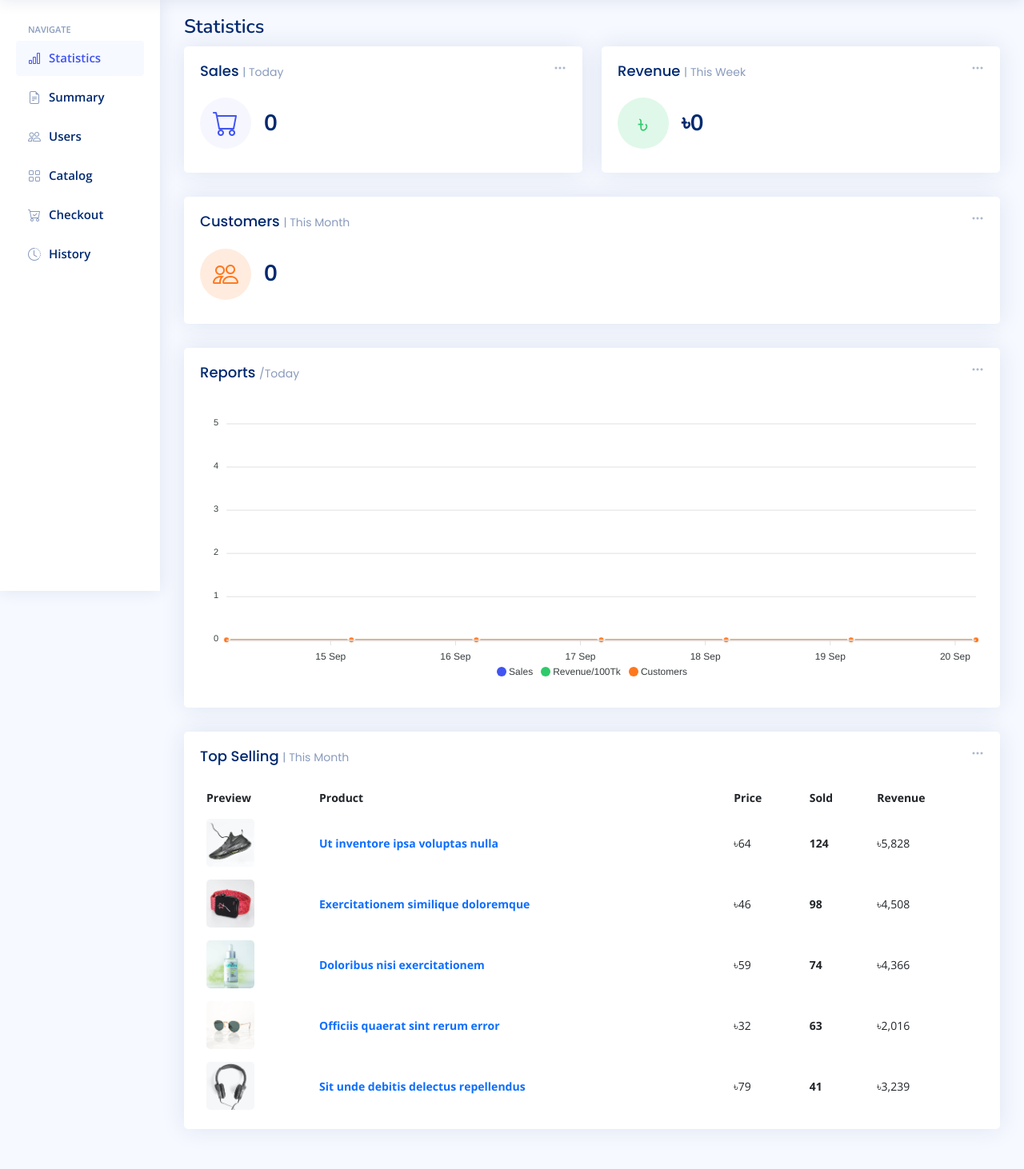
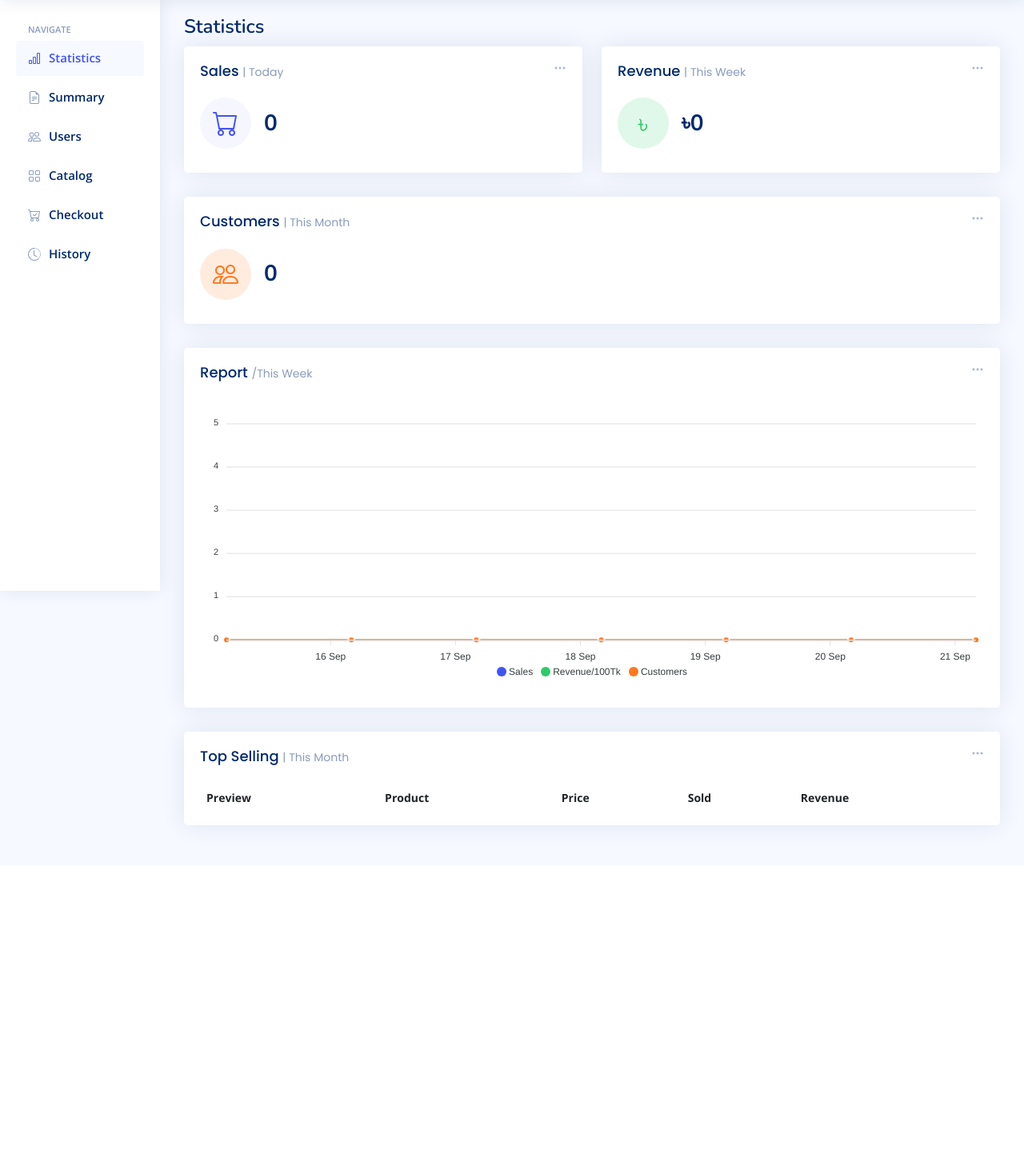
Before and after one commit to Mahdi3M/Canteen_Management, a Django app: page /home/ in a window 1280 px wide. Shown: the part 61-1523 px from the top of the page at 80% size. After the commit the page ends 1108 px from the top, so only its background shows below. Run offline with Django 4.2, Linux system fonts and the light colour scheme; a user stored in the database is signed in; tables that the repository leaves empty hold one stand-in row (values such as "Sample post"); grey boxes marked "Sample" are stand-in pictures; lists and menus that the app fills with data are empty; some libraries are stand-ins or nearby versions.

Commit message:
Last Push

```diff
--- a/Canteen_Management/Canteen/templates/Canteen/index.html
+++ b/Canteen_Management/Canteen/templates/Canteen/index.html
@@ -130,7 +130,7 @@
                 </div>
 
                 <div class="card-body">
-                  <h5 class="card-title">Reports <span>/Today</span></h5>
+                  <h5 class="card-title report-title">Reports <span>/This Week</span></h5>
 
                   <!-- Line Chart -->
                   <div id="reportsChart"></div>
@@ -143,6 +143,9 @@
                       if (chart) {
                         chart.destroy();
                       }
+
+                      const cardTitle = document.querySelector(".report-title");
+                      cardTitle.innerHTML = `Report <span>/${value}</span>`;
 
                       // Update the chart data
                       let sales_data, revenue_data, customer_data, time_data;
@@ -230,6 +233,7 @@
 
               </div>
             </div><!-- End Reports -->
+
             <!-- Top Selling -->
             <div class="col-12">
               <div class="card top-selling overflow-auto">
@@ -260,41 +264,33 @@
                       </tr>
                     </thead>
                     <tbody>
-                      <tr>
-                        <th scope="row"><a href="#"><img src={% static 'assets/img/product-1.jpg' %} alt=""></a></th>
-                        <td><a href="#" class="text-primary fw-bold">Ut inventore ipsa voluptas nulla</a></td>
-                        <td>৳64</td>
-                        <td class="fw-bold">124</td>
-                        <td>৳5,828</td>
-                      </tr>
-                      <tr>
-                        <th scope="row"><a href="#"><img src={% static 'assets/img/product-2.jpg' %} alt=""></a></th>
-                        <td><a href="#" class="text-primary fw-bold">Exercitationem similique doloremque</a></td>
-                        <td>৳46</td>
-                        <td class="fw-bold">98</td>
-                        <td>৳4,508</td>
-                      </tr>
-                      <tr>
-                        <th scope="row"><a href="#"><img src={% static 'assets/img/product-3.jpg' %} alt=""></a></th>
-                        <td><a href="#" class="text-primary fw-bold">Doloribus nisi exercitationem</a></td>
-                        <td>৳59</td>
-                        <td class="fw-bold">74</td>
-                        <td>৳4,366</td>
-                      </tr>
-                      <tr>
-                        <th scope="row"><a href="#"><img src={% static 'assets/img/product-4.jpg' %} alt=""></a></th>
-                        <td><a href="#" class="text-primary fw-bold">Officiis quaerat sint rerum error</a></td>
-                        <td>৳32</td>
-                        <td class="fw-bold">63</td>
-                        <td>৳2,016</td>
-                      </tr>
-                      <tr>
-                        <th scope="row"><a href="#"><img src={% static 'assets/img/product-5.jpg' %} alt=""></a></th>
-                        <td><a href="#" class="text-primary fw-bold">Sit unde debitis delectus repellendus</a></td>
-                        <td>৳79</td>
-                        <td class="fw-bold">41</td>
-                        <td>৳3,239</td>
-                      </tr>
+                      {% for top in daily.top_products %}
+                        <tr class="daily" style="display: none">
+                          <th scope="row"><a href="#"><img src={{ top.product.image.url }} alt=""></a></th>
+                          <td><a href="#" class="text-primary fw-bold">{{ top.product.name }}</a></td>
+                          <td>৳{{ top.product.selling_price }}</td>
+                          <td class="fw-bold">{{ top.sold }}</td>
+                          <td>৳{{ top.revenue }}</td>
+                        </tr>
+                      {% endfor %}
+                      {% for top in weekly.top_products %}
+                        <tr class="weekly" style="display: none">
+                          <th scope="row"><a href="#"><img src={{ top.product.image.url }} alt=""></a></th>
+                          <td><a href="#" class="text-primary fw-bold">{{ top.product.name }}</a></td>
+                          <td>৳{{ top.product.selling_price }}</td>
+                          <td class="fw-bold">{{ top.sold }}</td>
+                          <td>৳{{ top.revenue }}</td>
+                        </tr>
+                      {% endfor %}
+                      {% for top in monthly.top_products %}
+                        <tr class="monthly" style="display:">
+                          <th scope="row"><a href="#"><img src={{ top.product.image.url }} alt=""></a></th>
+                          <td><a href="#" class="text-primary fw-bold">{{ top.product.name }}</a></td>
+                          <td>৳{{ top.product.selling_price }}</td>
+                          <td class="fw-bold">{{ top.sold }}</td>
+                          <td>৳{{ top.revenue }}</td>
+                        </tr>
+                      {% endfor %}
                     </tbody>
                   </table>
 
@@ -344,5 +340,43 @@
     if (value == "This Week") {cardTotal.innerHTML = {{ weekly.total_customer|escapejs }};}
     if (value == "This Month") {cardTotal.innerHTML = {{ monthly.total_customer|escapejs }};}
   }
+
+  function selectTop(value) {
+    const cardTitle = document.querySelector(".top-title");
+    cardTitle.innerHTML = `Top Selling <span>| ${value}</span>`;
+
+    // Get all rows with a common class name
+    const allRows = document.querySelectorAll(".daily, .weekly, .monthly");
+
+    if (value == "Today") {
+      allRows.forEach(row => {
+        if (row.classList.contains("daily")) {
+          row.style.display = row.style.display === "none" ? "" : "none";
+        } else {
+          row.style.display = "none";
+        }
+      });
+    }
+
+    if (value == "This Week") {
+      allRows.forEach(row => {
+        if (row.classList.contains("weekly")) {
+          row.style.display = row.style.display === "none" ? "" : "none";
+        } else {
+          row.style.display = "none";
+        }
+      });
+    }
+
+    if (value == "This Month") {
+      allRows.forEach(row => {
+        if (row.classList.contains("monthly")) {
+          row.style.display = row.style.display === "none" ? "" : "none";
+        } else {
+          row.style.display = "none";
+        }
+      });
+    }
+  }
 </script>
 {% endblock scripts %}
--- a/Canteen_Management/Canteen/views.py
+++ b/Canteen_Management/Canteen/views.py
@@ -27,7 +27,7 @@ def role_required(allowed_roles=[]):
     return decorator
 
 def get_sales_data(timespan):
-    today = timezone.now()
+    today = timezone.localtime(timezone.now())
     if timespan == "one_month_ago":
         start_time = today - timedelta(days = 30)
         diff = timedelta(days = 1)
@@ -46,20 +46,25 @@ def get_sales_data(timespan):
     customer_list = []
     time_list = []
     top_sales = OrderItem.objects.filter(order__timestamp__gte=start_time, order__timestamp__lte=today).values('product_id').annotate(total_sold=Sum('quantity')).order_by('-total_sold')[:5]
-    top_products = [item['product_id'] for item in top_sales]
+    top_products = [{
+        'sold': item['total_sold'],
+        'product': Product.objects.get(id = item['product_id']),
+        'revenue': Product.objects.get(id = item['product_id']).selling_price * item['total_sold']
+        } for item in top_sales]
 
     for ti in spans:
         next_ti = ti + diff
         sales = OrderItem.objects.filter(order__timestamp__gte=ti, order__timestamp__lte=next_ti).aggregate(
             sold=Sum('quantity'),
-            revenue=Sum('total'),
-            customer=Count('id')
+            revenue=Sum('total')
         )
+        sales['customer'] = Order.objects.filter(timestamp__gte=ti,timestamp__lte=next_ti).count()
 
         sales_list.append(sales['sold'] or 0)
         revenue_list.append(float(str(sales['revenue'] or 0))/100)
         customer_list.append(sales['customer'] or 0)
-        time_list.append(ti.isoformat())
+        time_list.append(next_ti.isoformat())
+        print(next_ti)
 
     return {
         'sales':sales_list,
@@ -69,8 +74,7 @@ def get_sales_data(timespan):
         'total_sales': sum(sales_list),
         'total_revenue': round(sum(revenue_list)*100),
         'total_customer':sum(customer_list),
-        'top_sales': top_sales,
-        'top_products': Product.objects.filter(id__in = top_products)
+        'top_products': top_products,
         }
 
 
```
Also changed, not shown: 1 other file.
